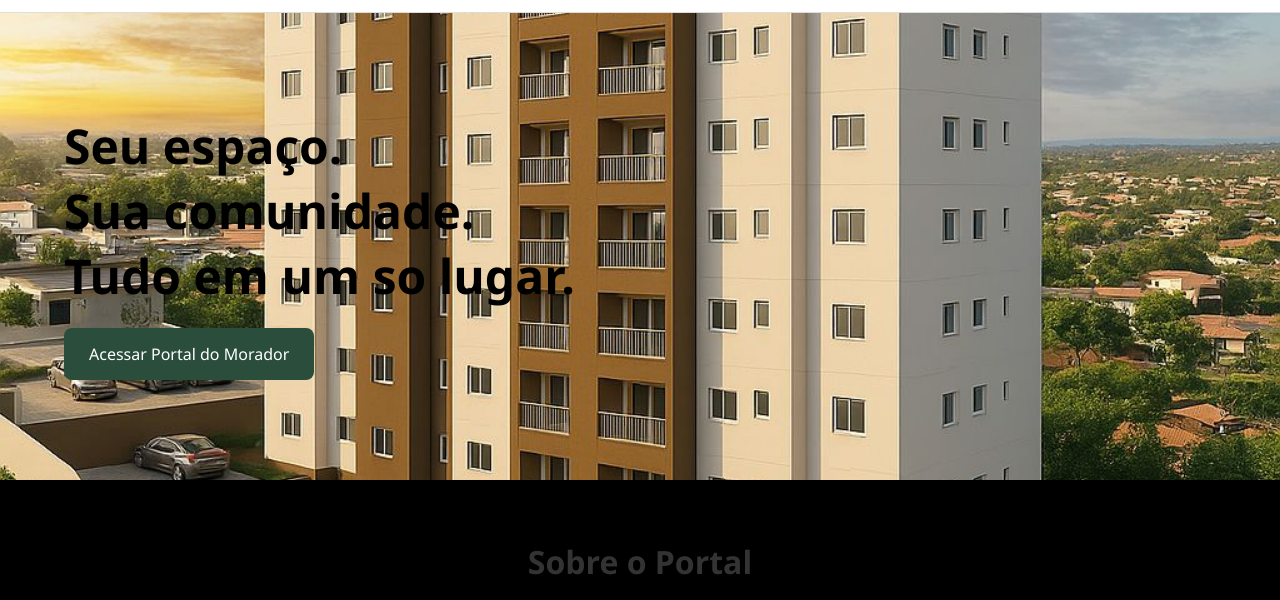
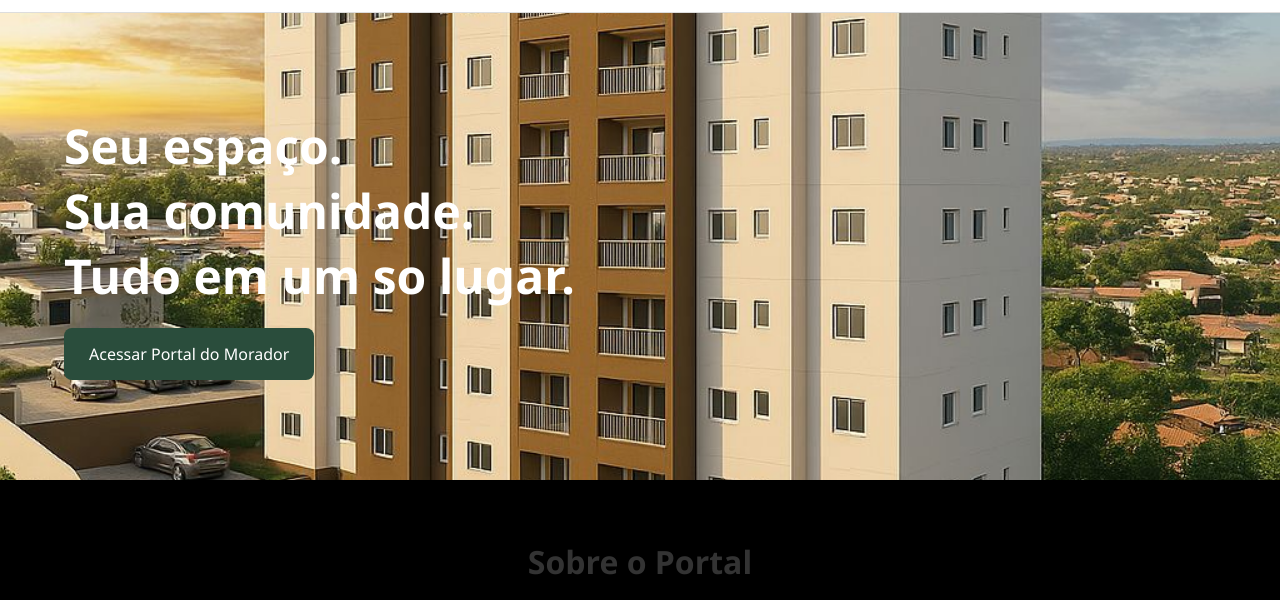
Before and after one commit to l0rrane/PortalVivaVista, a plain HTML site: page index.html in a window 1280 px wide. Shown: the part 186-786 px from the top of the page. Drawn offline with nearby package versions, Linux system fonts and the light colour scheme.

Commit message:
Update estilo.css

```diff
--- a/estilo.css
+++ b/estilo.css
@@ -70,7 +70,7 @@ nav a:hover{
 }
 
   .cor{
-    color: #000;
+    color: #fff;
 
   }
 
```
